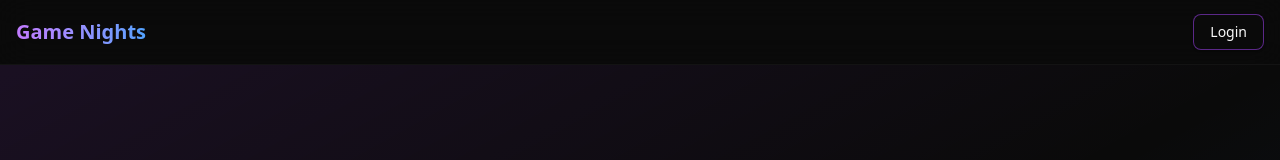
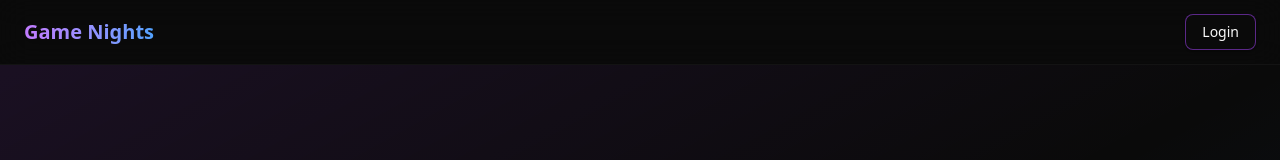
Before and after one commit to JasonY199/game_nights, a Next.js app: page / in a window 1280 px wide. Shown: the top 160 px of the page. Built offline with nearby package versions, Linux system fonts and the light colour scheme.

Commit message:
adjust padding on edges of screen

```diff
--- a/components/footer.tsx
+++ b/components/footer.tsx
@@ -1,7 +1,7 @@
 export function Footer() {
   return (
     <footer className="border-t border-border">
-      <div className="container mx-auto px-4 py-8">
+      <div className="container mx-auto px-6 py-8">
         <div className="text-center text-sm text-muted-foreground">
           <p>
             &copy; {new Date().getFullYear()} Game Nights. All rights reserved.
--- a/components/header.tsx
+++ b/components/header.tsx
@@ -1,19 +1,22 @@
-import { Button } from "@/components/ui/button"
+import { Button } from "@/components/ui/button";
 
 export function Header() {
   return (
     <header className="sticky top-0 z-50 border-b border-border/40 backdrop-blur-lg bg-background/80">
-      <div className="container mx-auto flex h-16 items-center justify-between px-4">
+      <div className="container mx-auto flex h-16 items-center justify-between px-6">
         {/* Logo */}
         <div className="text-xl font-bold bg-linear-to-r from-purple-400 to-blue-400 bg-clip-text text-transparent">
           Game Nights
         </div>
 
         {/* Login Button */}
-        <Button variant="outline" className="border-purple-500/50 hover:border-purple-400 hover:bg-purple-500/5">
+        <Button
+          variant="outline"
+          className="border-purple-500/50 hover:border-purple-400 hover:bg-purple-500/5"
+        >
           Login
         </Button>
       </div>
     </header>
-  )
+  );
 }
```
